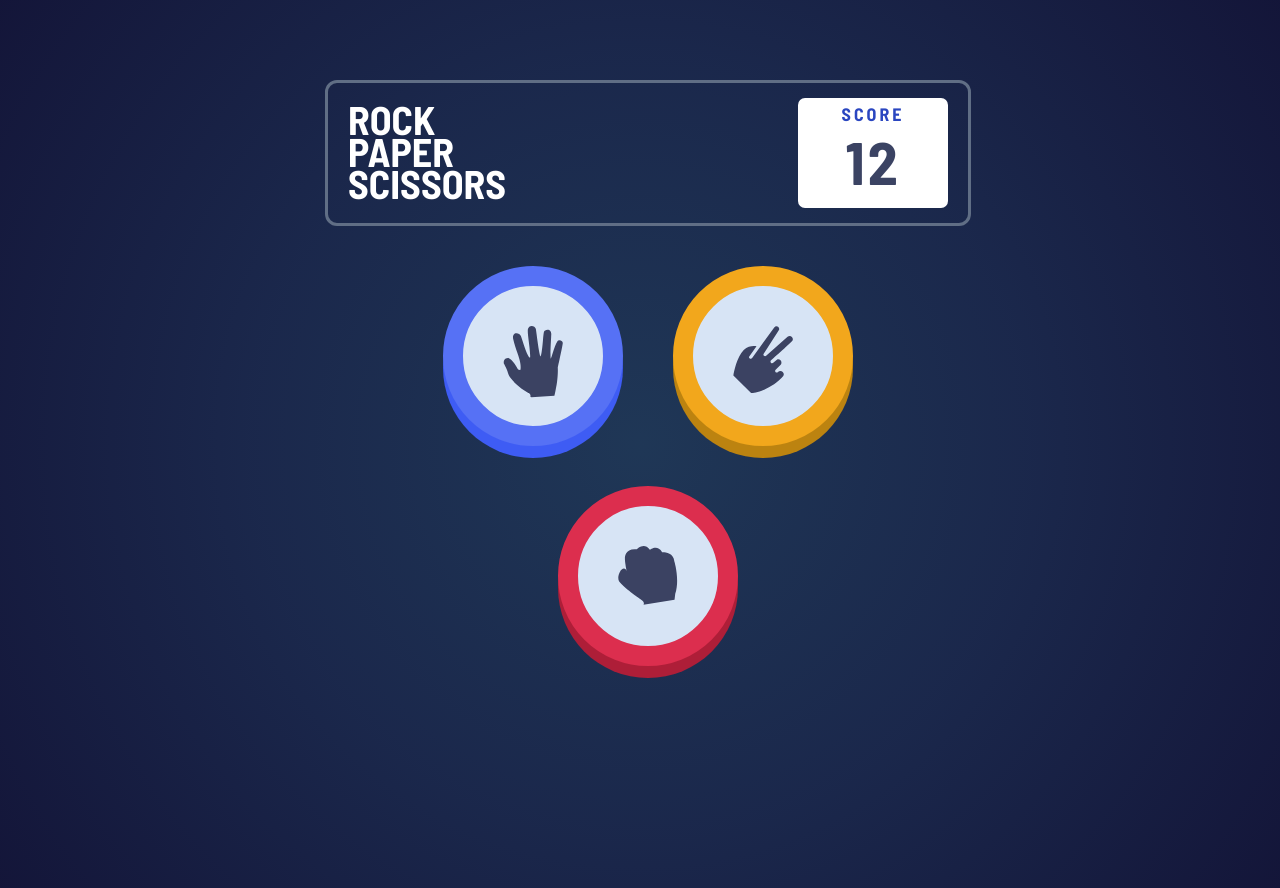
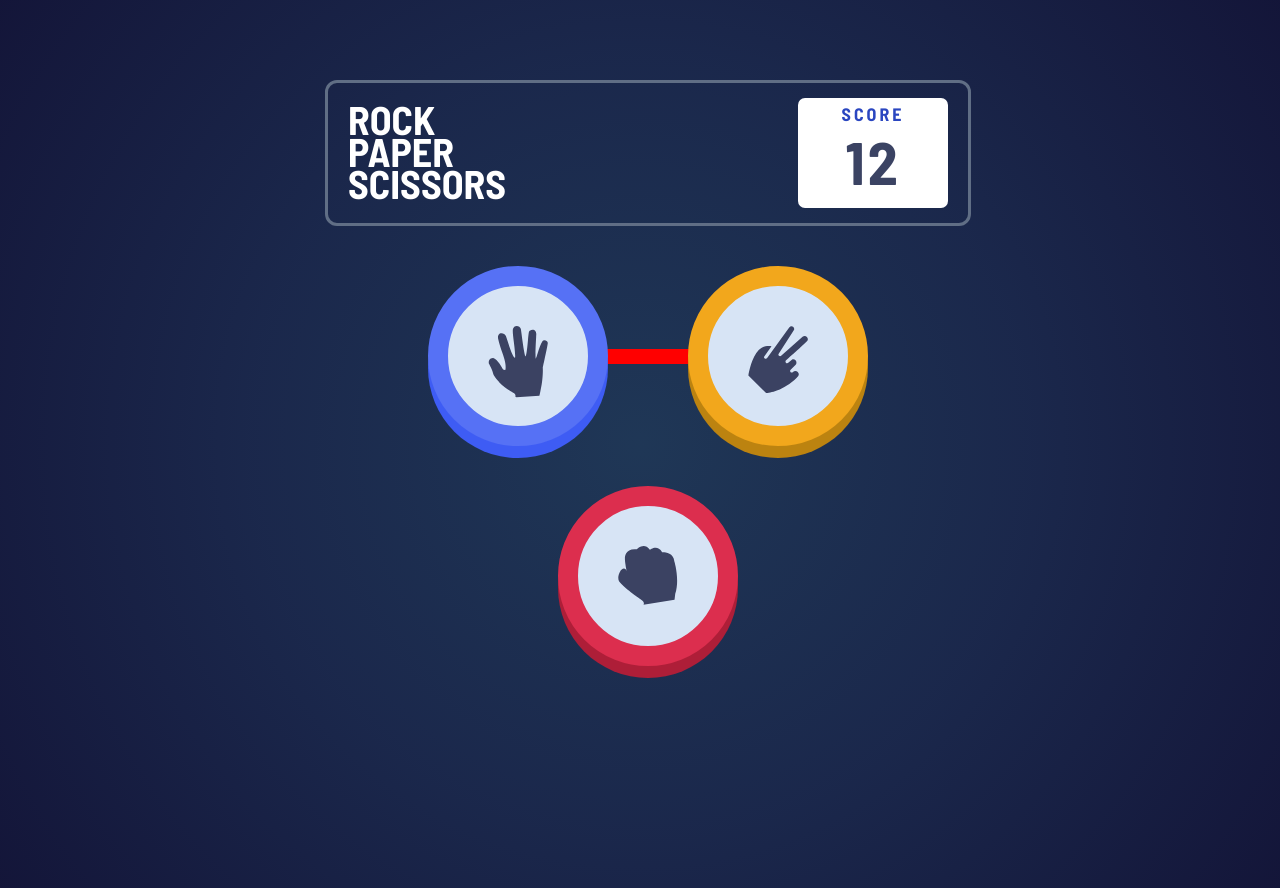
Before and after one commit to CHEGEBB/rock-paper-scissors-game, a React (Create React App) app: page / in a window 1280 px wide. Built offline with nearby package versions, Linux system fonts and the light colour scheme.

Commit message:
added bars

```diff
--- a/src/components/game.js
+++ b/src/components/game.js
@@ -13,6 +13,9 @@ const game = () => {
               <div className="hand">
                 <img src={Paper} alt="paper" />
               </div>
+            </div>
+            <div className="rectangle">
+              rect
             </div>
             <div className="scissors">
               <div className="scissor">
--- a/src/sass/game.scss
+++ b/src/sass/game.scss
@@ -43,17 +43,25 @@ $gradient1: linear-gradient(hsl(230, 89%, 62%), hsl(230, 89%, 65%));
         flex-direction: row;
         align-items: center;
         width: 500px;
-        gap: 50px;
+        gap: 80px;
         margin: 0 auto !important;
         justify-content: center;
         align-items: center;
         margin-top: 40px !important;
+        .rectangle{
+            width: 200px;
+            height: 15px !important;
+            background-color:red;
+            position: absolute !important;
+            z-index: -1;
+        }
         .paper {
             @include element;
             border : 20px solid hsl(230, 89%, 65%) ;
             box-shadow: 0 12px 0  hsl(230, 89%, 60%);
             justify-content: center;
             align-items: center;
+
 
             img {
                 margin: 40px 40px;
```
